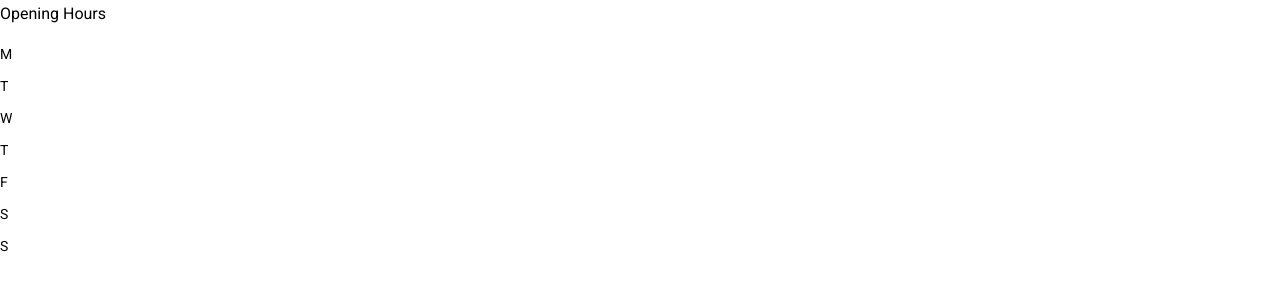
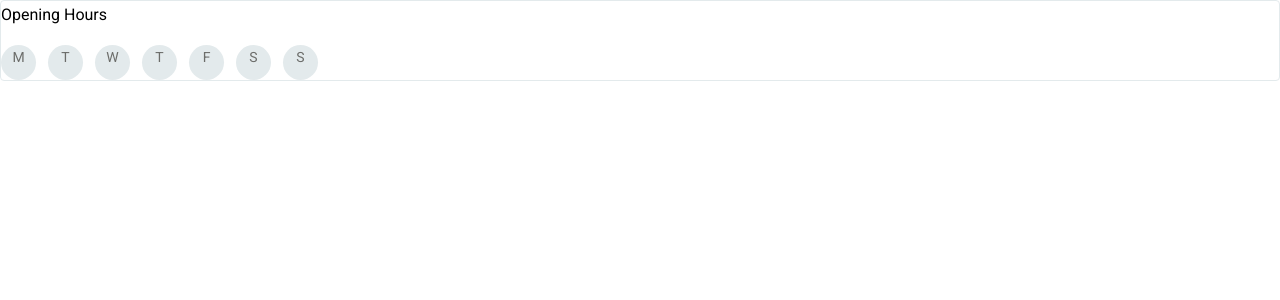
Before and after one commit to atonu/openingTimes, an Angular app: page / in a window 1280 px wide. Shown: the top 300 px of the page. Built offline with nearby package versions, Linux system fonts and the light colour scheme.

Commit message:
Material and Flex applied

```diff
--- a/src/app/app.component.html
+++ b/src/app/app.component.html
@@ -47,11 +47,10 @@
                   >
                     <div class="opening-hour-time">
                       <div appearance="fill" class="w-100-p">
-                        <select formControlName="From1" required value="01:00">
-                          <option *ngFor="let opt of times" [value]="opt">{{
-                            opt
-                            }}
-                          </option>
+                        <select formControlName="From1" required [value]="'01:00'">
+                            <option *ngFor="let opt of times" [value]="opt">
+                              {{opt}}
+                            </option>
                         </select>
                       </div>
                     </div>
@@ -85,7 +84,7 @@
                   >
                     <div class="opening-hour-time">
                       <div appearance="fill" class="w-100-p">
-                        <select formControlName="From2" required value="01:00">
+                        <select formControlName="From2" required [value]="'01:00'">
                           <ng-container *ngFor="let opt of times">
                             <option *ngIf="form.controls['OpeningTimes'].get([i])?.get('To1')?.value < opt"
                                     [value]="opt">
--- a/src/app/app.component.scss
+++ b/src/app/app.component.scss
@@ -0,0 +1,40 @@
+.timeline-settings {
+  background: #ffffff;
+  border: 1px solid #e3eaec;
+  border-radius: 4px;
+}
+.single-day {
+  width: 35px;
+  height: 35px;
+  min-width: 35px;
+  min-height: 35px;
+  background: #E3EAEC;
+  color: #6C6D6A;
+  display: flex;
+  align-items: center;
+  justify-content: center;
+  border-radius: 50%;
+  text-transform: uppercase;
+  cursor: pointer;
+}
+
+.single-day-selected {
+  background: #8CC73F;
+  color: #ffff;
+}
+.opening-h-to {
+  padding: 0 4px;
+}
+.opening-hour-time {
+  .mat-form-field-infix {
+    max-width: 100px;
+    width: 100px;
+  }
+
+  .mat-form-field-wrapper {
+    padding-bottom: 0;
+  }
+}
+.o-h-t-content {
+  background-color: #f4f8f9;
+}
--- a/src/app/app.component.ts
+++ b/src/app/app.component.ts
@@ -50,7 +50,6 @@ export class AppComponent implements OnInit {
   daysSelected: number =0;
 
   constructor(private fb: FormBuilder) {
-    this.ngOnInit()
   }
 
   get OpeningTimes() {
--- a/src/app/app.module.ts
+++ b/src/app/app.module.ts
@@ -8,6 +8,7 @@ import {MatFormFieldModule} from "@angular/material/form-field";
 import {MatInputModule} from "@angular/material/input";
 import {MatButtonModule} from "@angular/material/button";
 import {CommonModule} from "@angular/common";
+import {MatOptionModule} from "@angular/material/core";
 import {FlexLayoutModule} from "@angular/flex-layout";
 
 @NgModule({
@@ -22,8 +23,9 @@ import {FlexLayoutModule} from "@angular/flex-layout";
     MatInputModule,
     MatButtonModule,
     CommonModule,
-    ReactiveFormsModule
-    // FlexLayoutModule,
+    ReactiveFormsModule,
+    MatOptionModule,
+    FlexLayoutModule
   ],
   providers: [],
   bootstrap: [AppComponent]
```
Also changed, not shown: package.json (+16 -15 lines), 1 other file (tests, documents, lock files or other folders).
